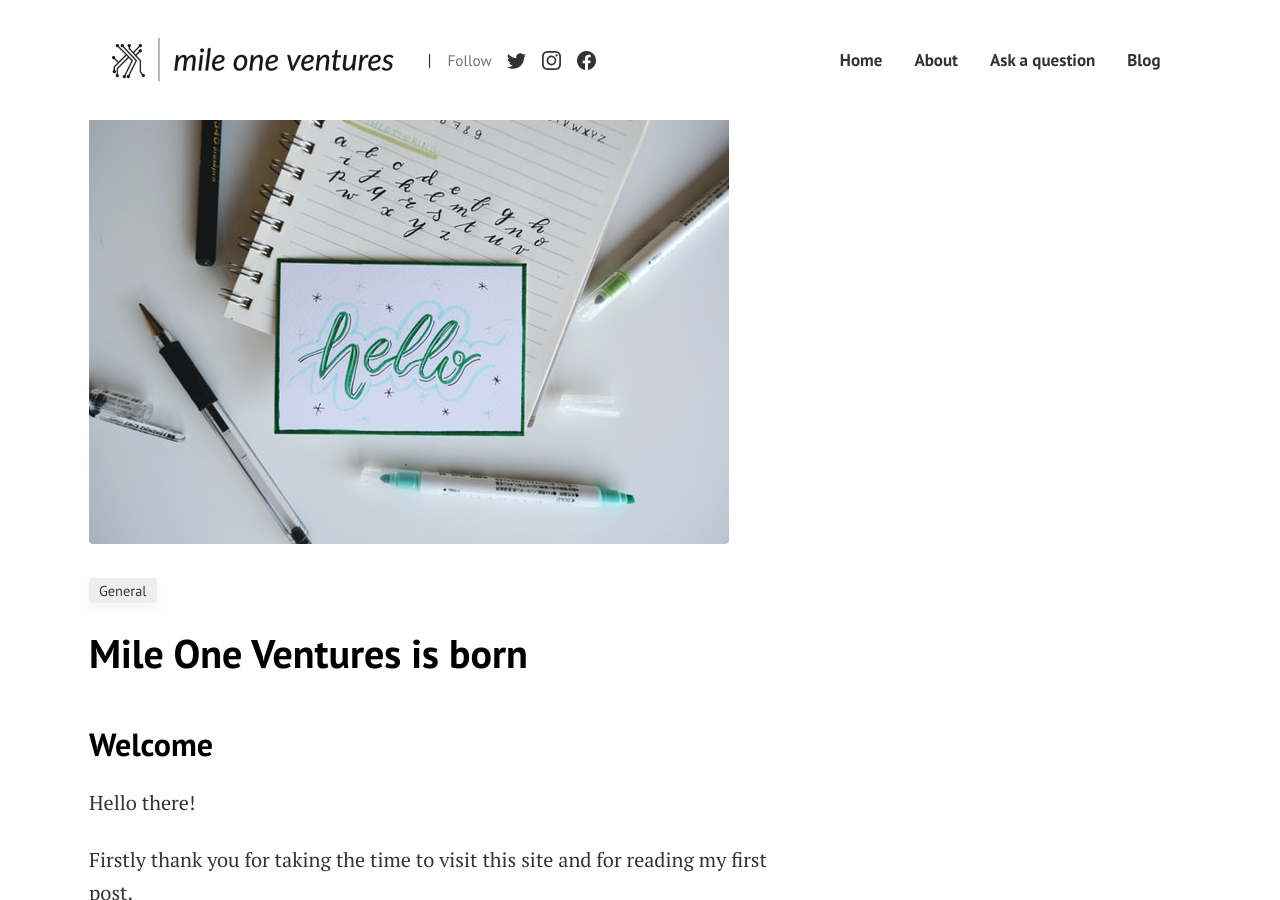
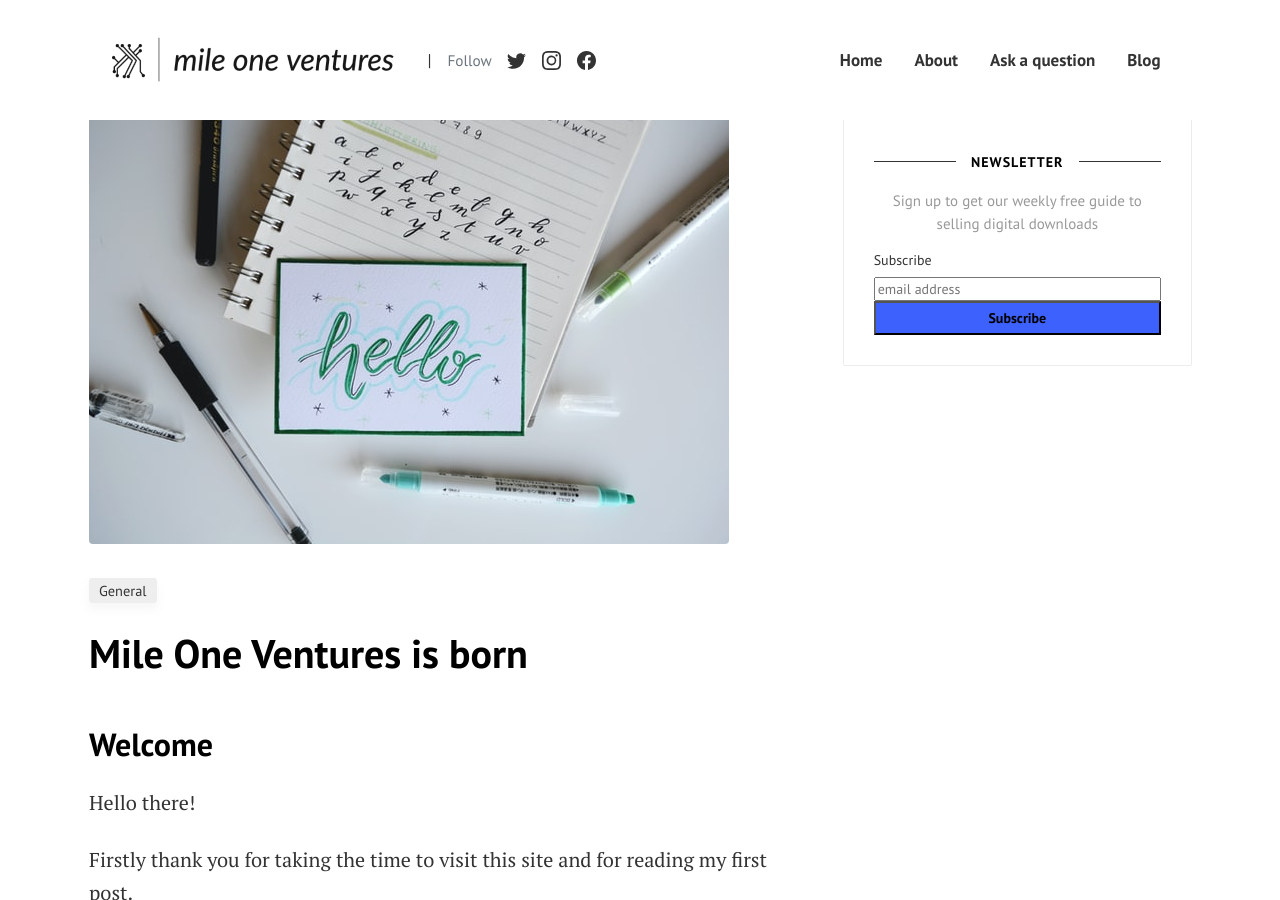
Before and after one commit to mile-one-ventures/mile-one-ventures.github.io, a Jekyll site: the page built from _posts/2021-09-04-welcome.md, in a window 1280 px wide and 900 px high. Built offline with Jekyll 4.4.1, drawn with Linux system fonts in a browser that asks for light colours; comment, search, counter and statistics services are not loaded.

Commit message:
Update post.html

```diff
--- a/_layouts/post.html
+++ b/_layouts/post.html
@@ -107,7 +107,7 @@ post_class: post-template
 
 
 		<!-- Sidebar -->
-        <!--<div class="col-sm-4">
+        <div class="col-sm-4">
             {% include sidebar.html %}
             </div>
 
```
